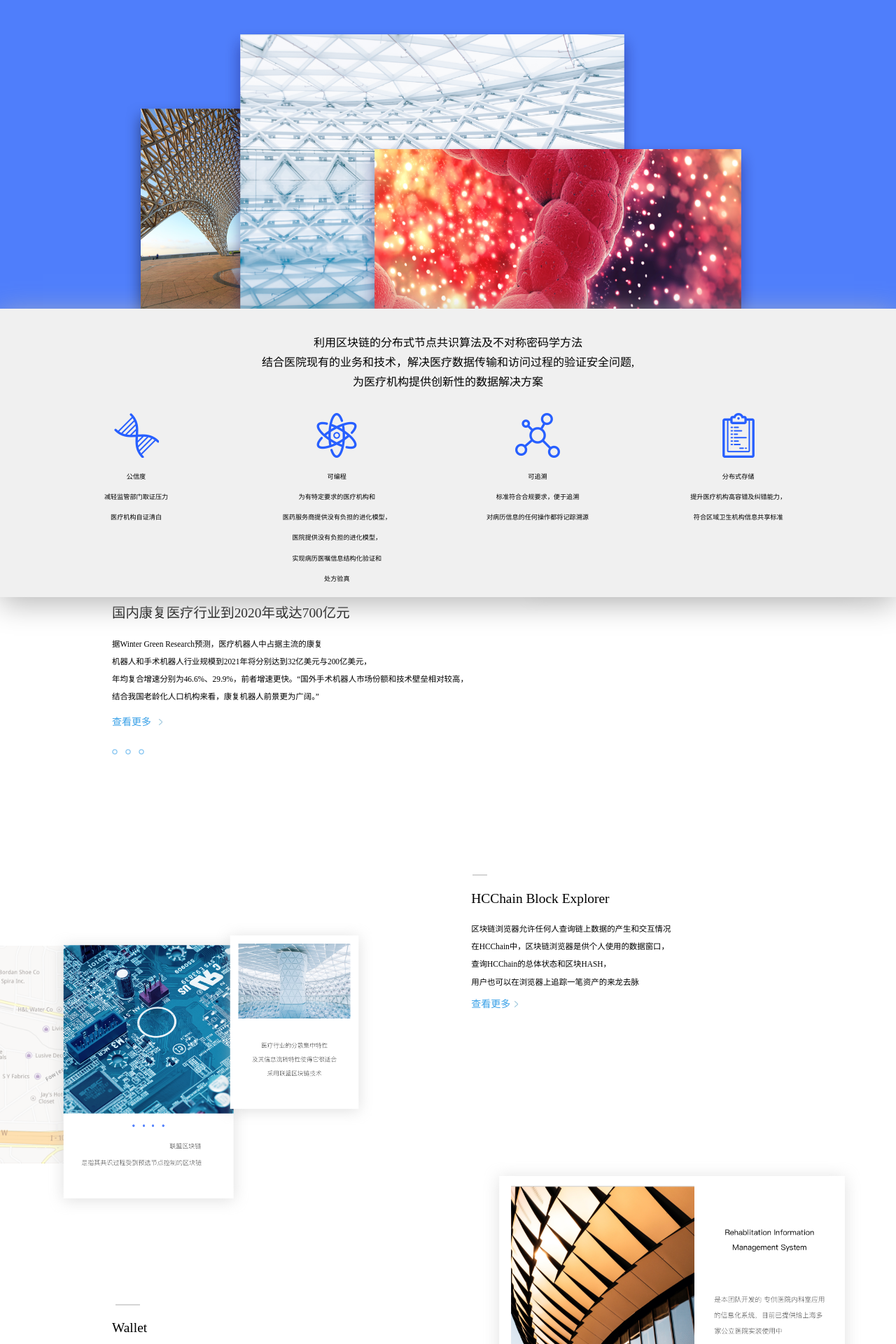
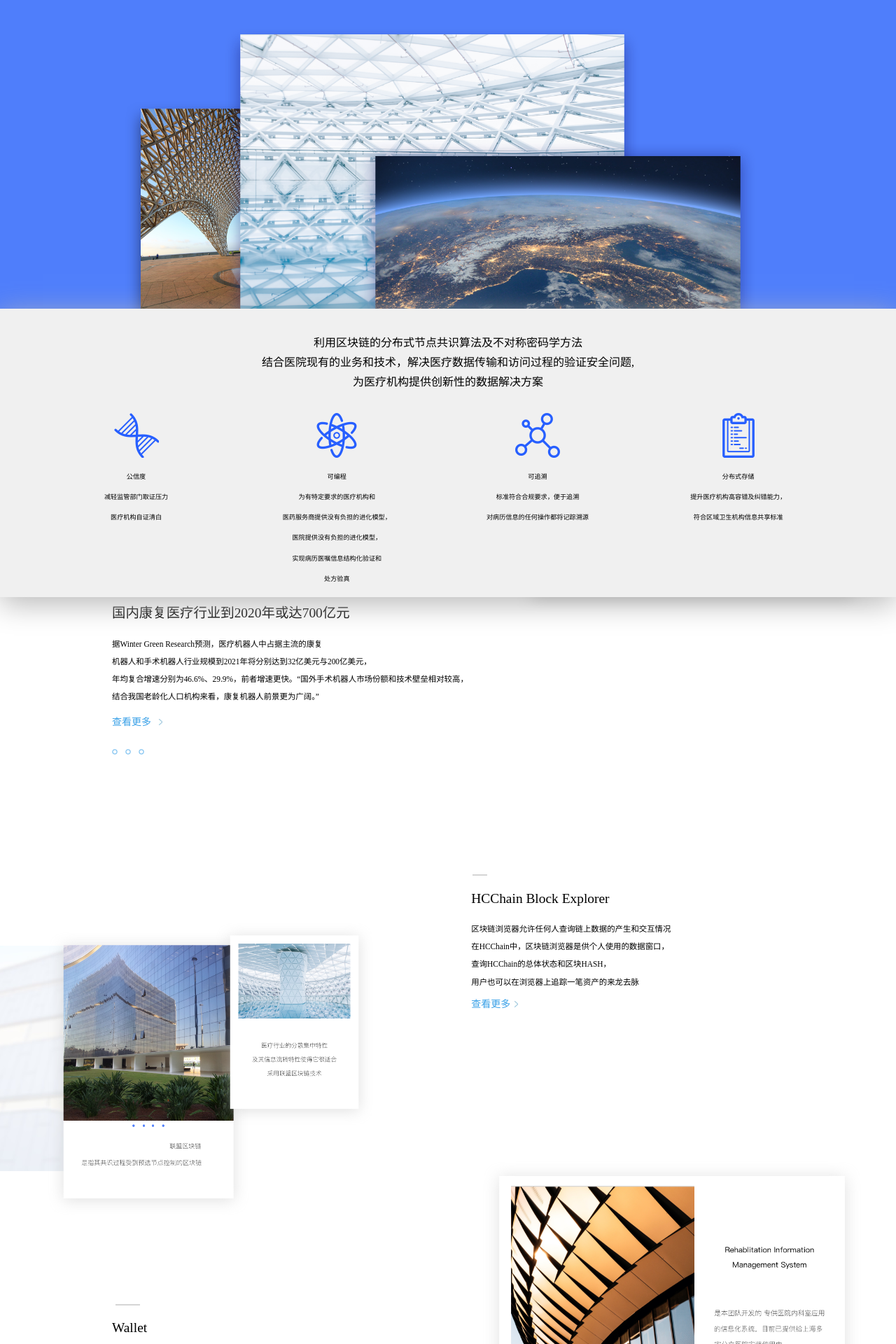
Before and after one commit to larkin2296/lianxing_web, a PHP site: page /lianxing/apps/index/view/index/index.html in a window 1280 px wide. Shown: the part 840-2760 px from the top of the page at 70% size. Run offline with PHP 8.4, Linux system fonts and the light colour scheme; some libraries are stand-ins or nearby versions.

Commit message:
no message

```diff
--- a/apps/index/view/index/index.html
+++ b/apps/index/view/index/index.html
@@ -69,7 +69,7 @@
             <img src="__static__/img/right_3.jpg" class="center_word_pic_3"/>
 
             <img src="__static__/img/right_2.jpg" class="center_word_pic_2"/>
-            <img src="__static__/img/right_1.jpg" class="center_word_pic_1"/>
+            <img src="__static__/img/right_1.png" class="center_word_pic_1"/>
         </div>
     </div>
     <!-- 灰色区域 -->
@@ -148,7 +148,7 @@
             </div>
             <!--图片部分 -->
             <img src="__static__/img/500333421.jpg" class="htm_main_first_pic_1"/>
-            <img src="__static__/img/Group_12.jpg" class="htm_main_first_pic_2"/>
+            <img src="__static__/img/Group_12.png" class="htm_main_first_pic_2"/>
 
         </div>
         <!-- 第二部分 -->
@@ -181,8 +181,8 @@
 
                 <div class="more down">查看更多<img src="__static__/img/back.jpg" /></div>
             </div>
-            <img src="__static__/img/Group_30.jpg" class="htm_main_thr_pic_1" />
-            <img src="__static__/img/Group_32.jpg" class="htm_main_thr_pic_2" />
+            <img src="__static__/img/Group_30.png" class="htm_main_thr_pic_1" />
+            <img src="__static__/img/Group_32.png" class="htm_main_thr_pic_2" />
         </div>
     </div>
     <!-- 论坛部分 -->
--- a/apps/index/view/index/index_top.html
+++ b/apps/index/view/index/index_top.html
@@ -23,7 +23,7 @@
             <li class="meau_list">媒体资讯</li>
             <li class="meau_list"><a href="__back__/index.php/index/index/download">区块链</a></li>
             <!--<li class="meau_list"><a href="__back__/index.php/index/about/index">关于我们</a></li>-->
-            <li class="meau_list"><a href="__back__/index.php/index/forum/index">论坛</a></li>
+            <li class="meau_list"><a href="__back__/index.php/index/forum/index">INFO</a></li>
         </ul>
     </div>
 </div>
--- a/apps/index/view/project_show/index.html
+++ b/apps/index/view/project_show/index.html
@@ -8,11 +8,11 @@
 <body>
 {include file='index/index_top'}
 <div class="content_fir">
-<p style="padding-top:9%">基于“公正防伪”的</p>
+<p style="padding-top:9%">基于“公证防伪”的</p>
     <p style="padding-bottom:2%;">电子病案首页监控平台</p>
     病案首页监控平台系统是通过使用区块链技术不可篡改的特性<br />
     来检测医院一线基础病案是否修改的院内应用程序。<br />
-    它有助于医院自证清白、提高公信度，保护患者切身利益，并、减轻执法人员取证压力
+    它有助于医院自证清白、提高公信度，保护患者切身利益，并减轻执法人员取证压力
     <div class="two_button">
         <input type="button" value="" class='go_start' style="background:url('__static__/img/Group_4.jpg') no-repeat;background-size: contain;float: left;margin-left: 31%;"/>
     </div>
--- a/public/static/css/top.css
+++ b/public/static/css/top.css
@@ -22,8 +22,8 @@ ul{
     z-index:200;
 }
 .top img{
-    width: 12%;
-    margin-top: 0.5%;
+    width: 8%;
+    margin-top: 1%;
     margin-left: 7%;
 }
 .top span{
```
Also changed, not shown: public/static/css/projectshow.css (+5 -5 lines), public/static/img/500497987.png, public/static/img/Group_12.png (added), public/static/img/Group_22.jpg, public/static/img/Group_30.png (added), public/static/img/Group_32.png (added), public/static/img/Group_34.png, public/static/img/Group_5.jpg, public/static/img/HCChain.png, public/static/img/luntan.png, public/static/img/pro_right_1.jpg, public/static/img/pro_right_2.jpg, public/static/img/pro_right_3.jpg, public/static/img/right_1.png (added).
